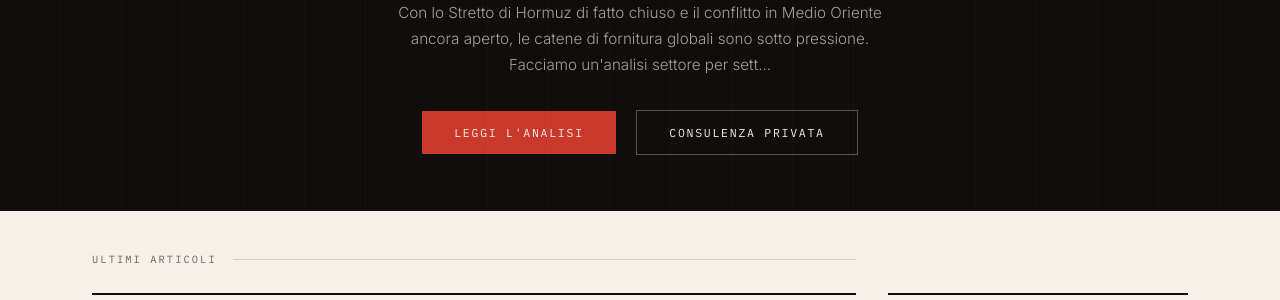
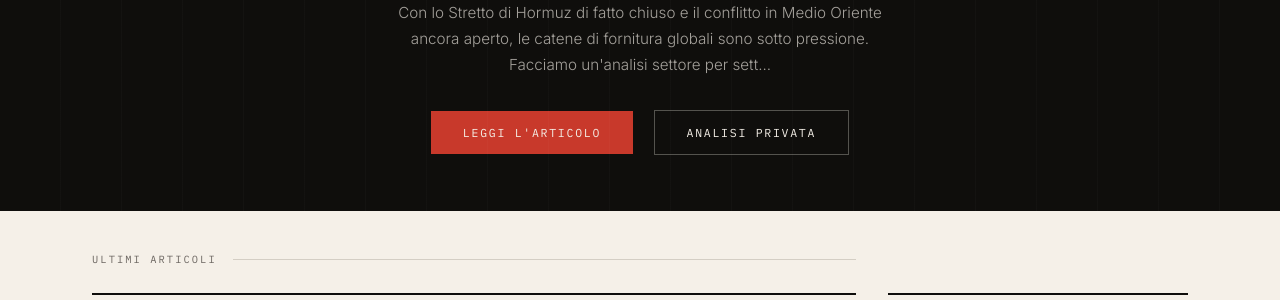
Before and after one commit to martellialessandro/martellialessandro.github.io, a Jekyll site: the page built from index.html, in a window 1280 px wide. Shown: the part 625-925 px from the top of the page. Built offline with Jekyll 4.4.1, drawn with Linux system fonts in a browser that asks for light colours; some web fonts are replaced.

Commit message:
Update links for latest article and private analysis

```diff
--- a/index.html
+++ b/index.html
@@ -78,8 +78,8 @@ title: Home
   <p>Leggi l'ultima analisi pubblicata.</p>
   {% endif %}
   <div>
-    <a href="{{ latest.url | relative_url }}" class="btn-primary">Leggi l'analisi</a>
-    <a href="{{ '/consulenza/' | relative_url }}" class="btn-ghost">Consulenza privata</a>
+    <a href="{{ latest.url | relative_url }}" class="btn-primary">Leggi l'articolo</a>
+    <a href="{{ '/consulenza/' | relative_url }}" class="btn-ghost">Analisi privata</a>
   </div>
 </section>
 {% else %}
```
